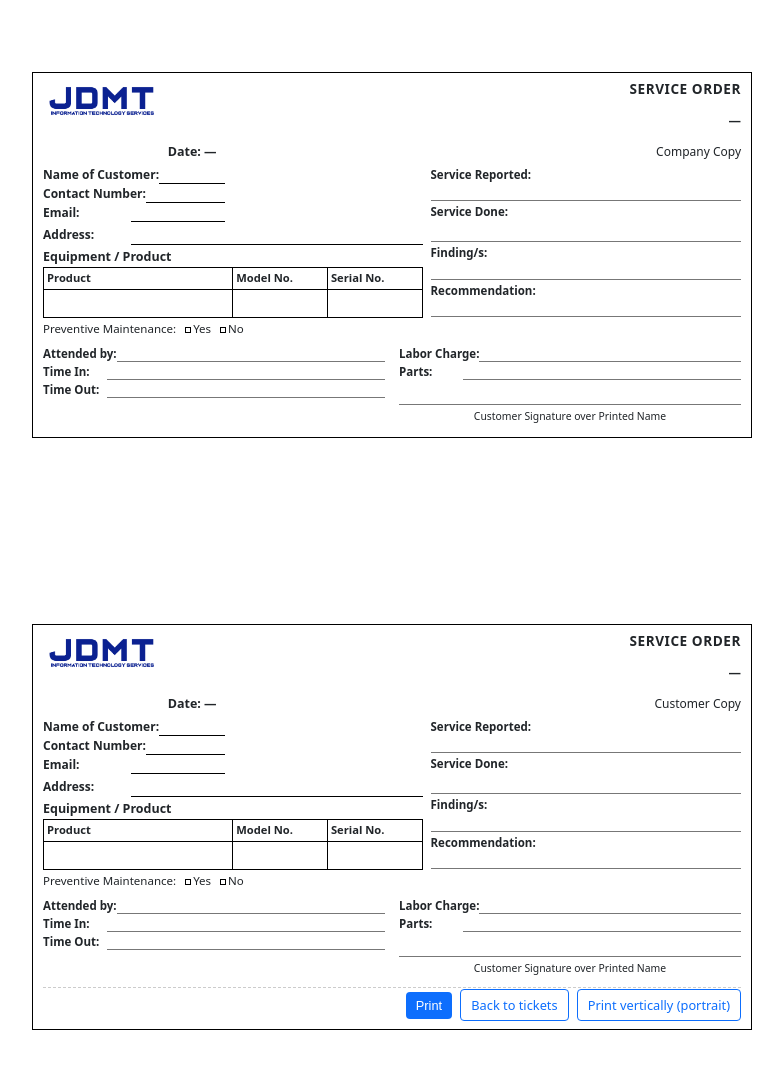
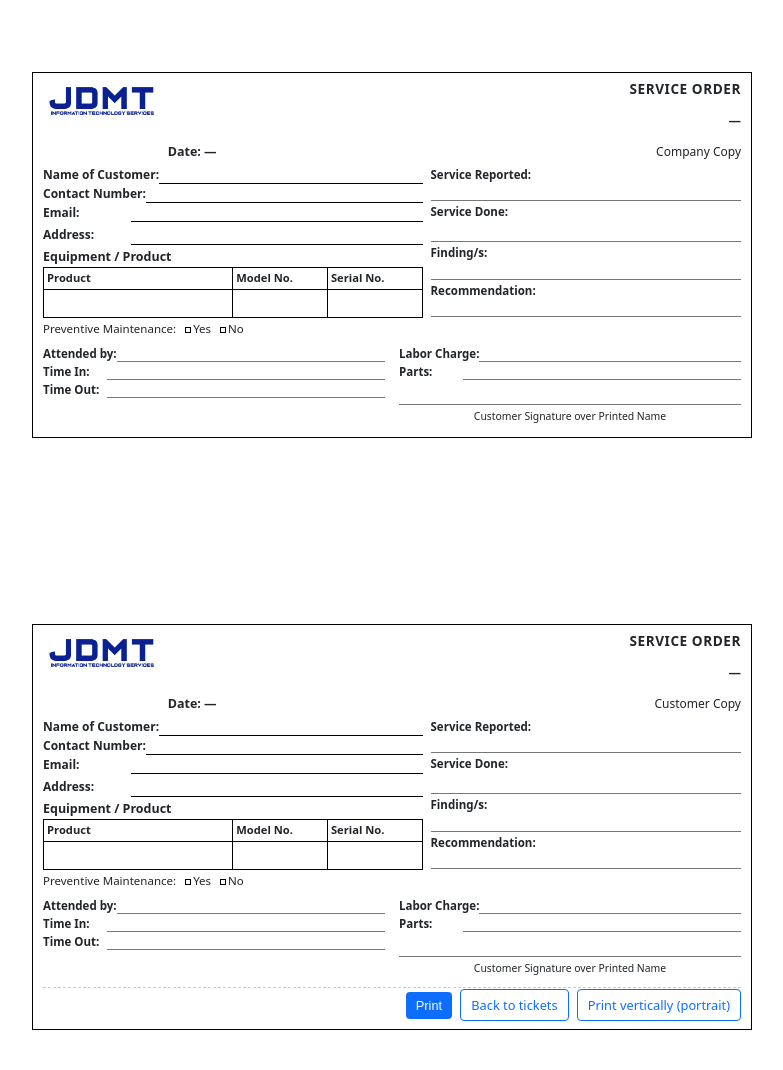
Before and after one commit to lorenzojacinto08-ux/ticketing_system, a Python web app: template templates/job_order_print.html in a window 1280 px wide. Shown: the top 1070 px of the page, without its empty margins (248-1031 px from the left). Run offline with Jinja, Linux system fonts and the light colour scheme; the template is opened without the code that fills it, so the values that code supplies are empty.

Commit message:
Make lines longer in job order form by adjusting field widths

```diff
--- a/templates/job_order_print.html
+++ b/templates/job_order_print.html
@@ -119,7 +119,7 @@
             font-size: 0.75rem;
         }
         .so-col {
-            width: 48%;
+            width: 100%;
         }
         .so-field {
             display: flex;
@@ -135,6 +135,7 @@
             border-bottom: 1px solid #000;
             padding: 0 2px 0;
             font-size: 0.75rem;
+            min-width: 200px;
         }
         .so-value--no-border {
             border-bottom: none;
```
